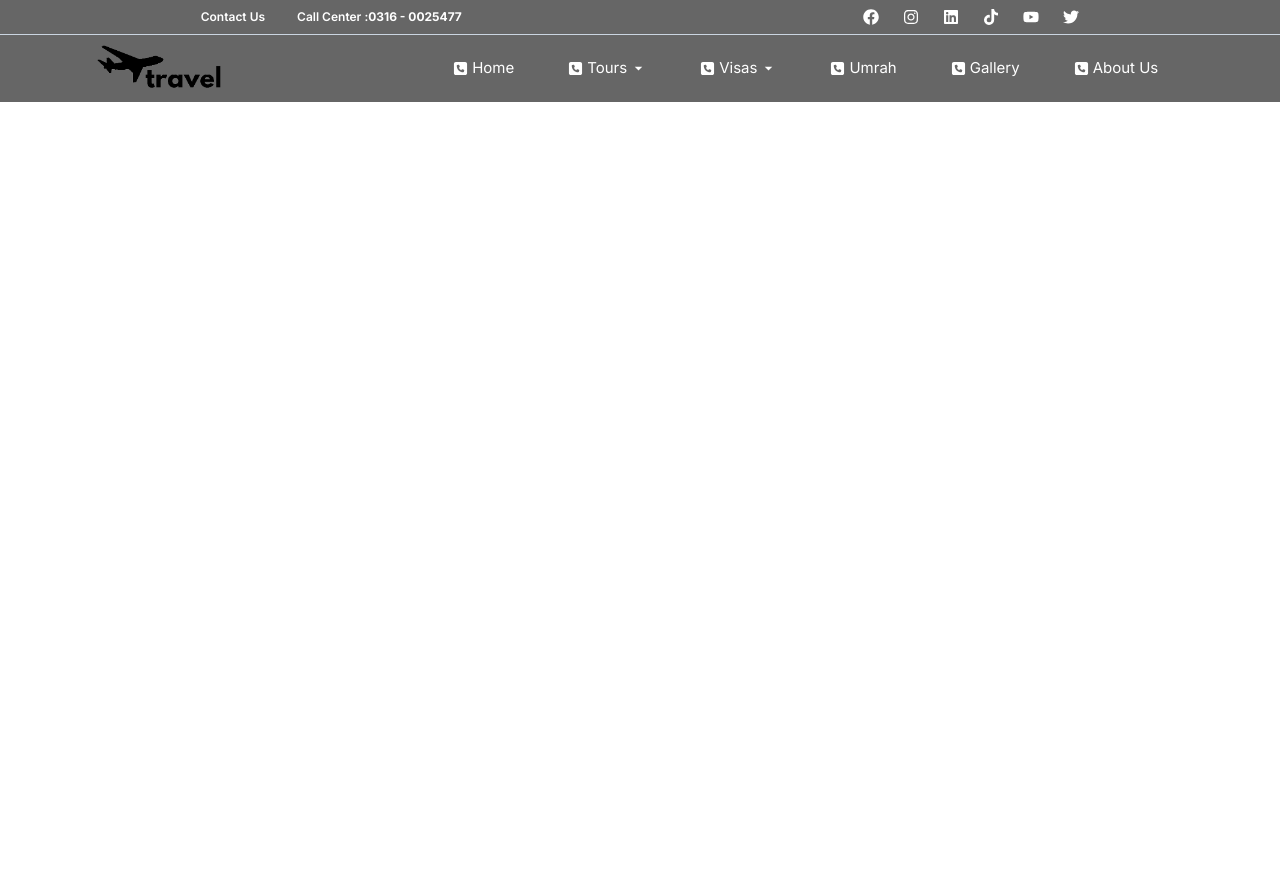
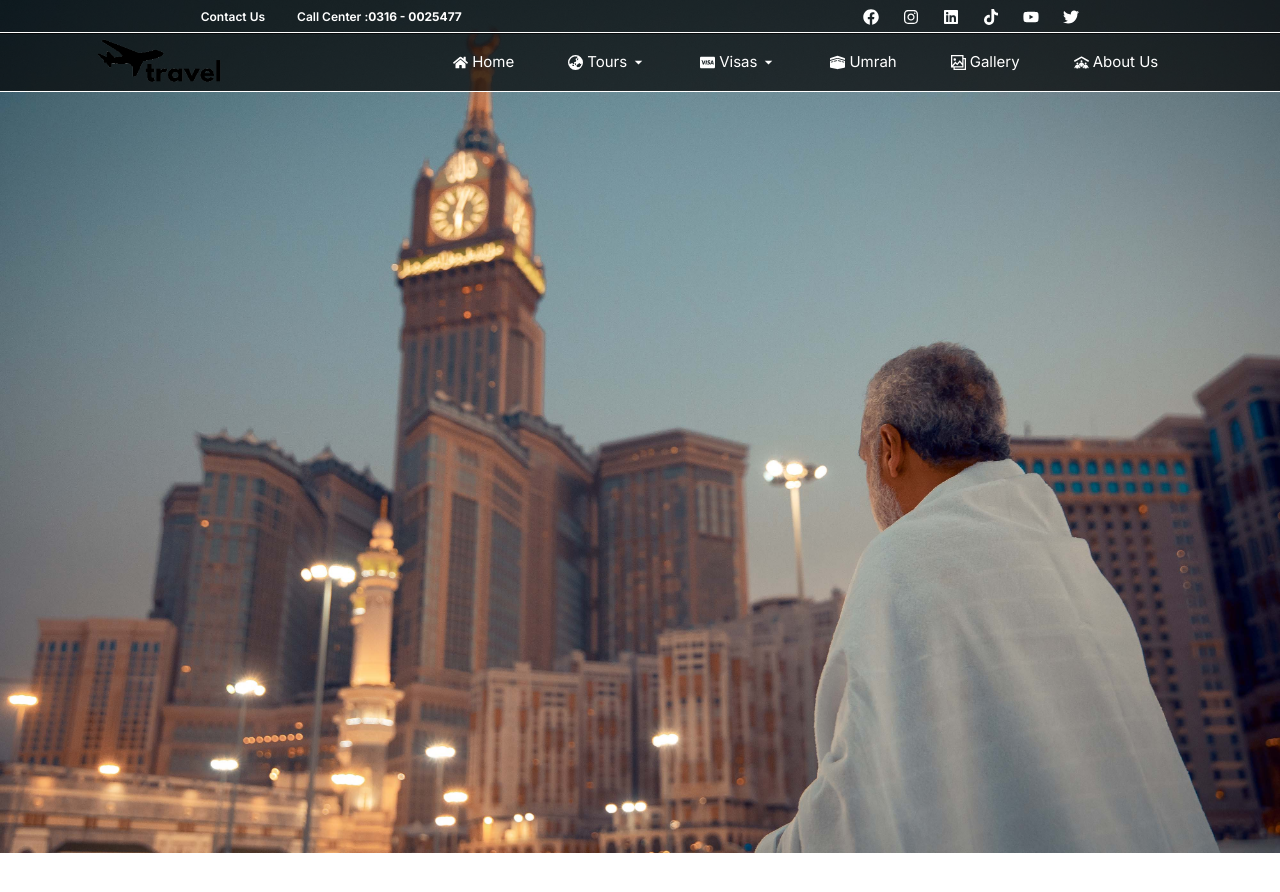
Before and after one commit to abdulrafay0608/Travel, a Next.js app: page / in a window 1280 px wide. Shown: the top 892 px of the page. Before the commit the page ends 800 px from the top, so only its background shows below. Built offline with nearby package versions, Linux system fonts and the light colour scheme.

Commit message:
first commit

```diff
--- a/app/page.js
+++ b/app/page.js
@@ -1,18 +1,17 @@
+
 import Header from '@/components/Header'
-// import HeroBanner from '@/components/HeroBanner'
+import HeroBanner from '@/components/HeroBanner'
 import Navbar from '@/components/Navbar'
 
 
 export default function Home() {
 
-  // const [navbar, setNavbar] = useState(false)
+
   return (
-    <main className="">
+    <main className="h-[200vh]">
       <Header />
       <Navbar />
-
-
-      {/* <HeroBanner /> */}
+      <HeroBanner />
     </main>
   )
 }
--- a/components/Header.jsx
+++ b/components/Header.jsx
@@ -1,3 +1,6 @@
+
+"use client"
+import { useEffect, useState } from 'react';
 import React from 'react'
 import Link from 'next/link';
 import { FaFacebook, FaInstagram, FaLinkedin, FaTiktok, FaYoutube, FaTwitter } from "react-icons/fa";
@@ -6,8 +9,36 @@ import { FaSquarePhone } from "react-icons/fa6";
 
 
 const Header = () => {
+
+
+  const [isOpen, setIsOpen] = useState(false);
+  const [show, setShow] = useState("translate-y-0");
+  const [lastScrollY, setLastScrollY] = useState(0);
+
+  const controlNavbar = () => {
+    if (window.scrollY > 100) {
+      // if (window.scrollY > lastScrollY && !isOpen) {
+      //     setShow("-translate-y-[60px]");
+      // } else {
+      //     setShow("shadow-sm");
+      // }
+    } else {
+      setShow("translate-y-0");
+    }
+    setLastScrollY(window.scrollY);
+  };
+
+  useEffect(() => {
+    // setIsOpen(false)
+    window.addEventListener("scroll", controlNavbar);
+    return () => {
+      window.removeEventListener("scroll", controlNavbar);
+    };
+  }, [lastScrollY]);
+
+
   return (
-    <header className='flex items-center justify-around py-2 bg-black/60 border-x-0 border-t-0 border border-b-slate-300'>
+    <header className={`${lastScrollY > 30 ? "bg-black" : "bg-black/70"} transition-all ease-in flex items-center justify-around py-2 fixed w-full ${show}`}>
       <div className=" flex items-center justify-center gap-8">
         <div className="text-[12px] font-semibold text-white flex justify-center items-center cursor-pointer">
           <div>Contact Us</div>
--- a/components/HeroBanner.jsx
+++ b/components/HeroBanner.jsx
@@ -68,33 +68,11 @@
 
 
 import React from 'react';
-import { Carousel } from 'react-responsive-carousel'
-import "react-responsive-carousel/lib/styles/carousel.min.css"; // requires a loader
 
 const HeroBanner = () => {
     return (
-        <div className="relative text-white text-[20px] w-full max-w-[1200px] mx-auto">
-            <Carousel
-                autoPlay={true}
-                infiniteLoop={true}
-                showThumbs={false}
-                showIndicators={false}
-                showStatus={false}
-            >
-                <div>
-                    <img
-                        src="/hero1.jpeg"
-                        className="aspect-[16/10] md:aspect-auto object-cover"
-                        alt="Hero Image 1" // Add alt text for accessibility
-                    />
-                    <div className="px-[15px] md:px-[40px] py-[10px] md:py-[25px] font-oswald bg-white absolute bottom-[25px] md:bottom-[75px] left-0 text-black/[0.9] text-[15px] md:text-[30px] uppercase font-medium cursor-pointer hover:opacity-90">
-                        Shop now
-                    </div>
-                </div>
-
-                {/* Add more slides here for hero2.jpeg and hero3.jpeg */}
-
-            </Carousel>
+        <div>
+            <img src='/hero3.jpeg' />
         </div>
     );
 };
--- a/components/Navbar.css
+++ b/components/Navbar.css
@@ -1,13 +1,17 @@
 nav {
     background-color: #666;
-    border-bottom: 1px solid #fff;
+    /* border-bottom: 1px solid #fff; */
     display: flex;
     align-items: center;
     justify-content: space-around;
-    z-index: 999;
     transition: all 0.3 ease-in-out;
 }
 
+
+nav img {
+    height: auto;
+    width: 150px;
+}
 
 nav ul {
     position: relative;
@@ -41,7 +45,7 @@ nav ul li a::after {
     background: burlywood;
     height: 3px;
     width: 0%;
-    bottom: -1px;
+    bottom: 4px;
     transition: all 0.3s ease-in;
 }
 
@@ -58,10 +62,7 @@ nav ul li ul {
 }
 
 nav ul li ul li {
-    background-color: #666;
     position: relative;
-    /* padding: 0px 6px; */
-    /* background-color: #ccc; */
     display: block;
     width: 100%;
 }
@@ -73,7 +74,6 @@ nav ul li ul li a {
     align-items: center;
     padding: 12px 15px;
     margin: 2px;
-    /* border-bottom: 1px solid #000; */
     display: block;
     width: 100%;
 }
@@ -97,10 +97,6 @@ nav ul li ul li a:hover:after {
 }
 
 
-nav ul li ul li a:hover {
-    /* background-color: #999;     */
-
-}
 
 nav ul li:focus-within>ul,
 nav ul li:hover>ul {
@@ -119,14 +115,24 @@ nav label {
 @media only screen and (max-width:921px) {
     nav ul li a {
         padding: 18px;
+        font-size: 15px;
     }
 }
 
+@media only screen and (max-width:861px) {
+    nav img {
+        height: auto;
+        width: 115px;
+    }
 
+    nav ul li a {
+        font-size: 14px;
+    }
 
-@media only screen and (max-width:821px) {
+}
+
+@media only screen and (max-width:768px) {
     nav {
-        background-color: #666;
         border-bottom: 1px solid #fff;
         display: flex;
         align-items: center;
@@ -136,23 +142,17 @@ nav label {
         padding: 10px 20px;
     }
 
-
     nav ul {
         position: absolute;
         left: 0;
-        top: 101px;
+        top: 94px;
         right: 0;
-        background-color: #666;
-        border-top: 1px solid #ccc;
-        /* display: block; */
-        /* justify-content: flex-start; */
-        /* align-items: center; */
-        /* padding: 4px; */
     }
 
     nav ul li {
         position: relative;
         width: 90%;
+        line-height: 8px;
     }
 
     nav ul li a {
@@ -165,6 +165,7 @@ nav label {
         align-items: center;
         column-gap: 4px;
         color: #fff;
+        width: 100%;
     }
 
     nav ul li a::after {
@@ -181,40 +182,22 @@ nav label {
         width: 30%;
     }
 
-
-
     nav ul li ul {
         position: relative;
         left: 20px;
-        /* line-height: 10px; */
-        top: 0;
-        /* display: none; */
-        width: 100%;
+        top: 0px;
+        display: none;
+        width: 300px;
         border: none;
     }
 
     nav ul li ul li {
-        background-color: #888;
-        position: relative;
         line-height: 18px;
-        /* padding: 0px 6px; */
-        /* background-color: #ccc; */
+        padding: 0px 6px;
+        background: rgba(0, 0, 0, 0.4);
         display: block;
         width: 100%;
     }
-
-
-    nav ul li ul li a {
-        display: flex;
-        justify-content: flex-start;
-        align-items: center;
-        padding: 12px 15px;
-        margin: 0px;
-        border-bottom: 1px solid #fff;
-        display: block;
-        width: 100%;
-    }
-
 
     nav ul li ul li a::after {
         content: "";
@@ -229,7 +212,7 @@ nav label {
     }
 
     nav ul li ul li a:hover:after {
-        width: 90%;
+        width: 80%;
     }
 
     nav label {
@@ -237,8 +220,8 @@ nav label {
         display: initial;
     }
 
-    #menu-bar:checked~nav ul {
+    /* #menu-bar:checked~nav ul {
         display: block;
-    }
+    } */
 
 }
--- a/components/Navbar.jsx
+++ b/components/Navbar.jsx
@@ -6,8 +6,11 @@ import MenuItem, { MenuItems, data } from "./MenuItem";
 import Link from 'next/link';
 import { FcCustomerSupport } from "react-icons/fc";
 import { MdOutlineLightMode } from "react-icons/md";
-import { FaSquarePhone } from "react-icons/fa6";
-import { IoMdArrowDropdown } from "react-icons/io";
+import { FaSquarePhone, FaEarthAsia, FaCarRear, FaRegHandshake, FaCcVisa, FaPeopleRoof } from "react-icons/fa6";
+import { IoMdArrowDropdown, IoMdAirplane } from "react-icons/io";
+import { FaHome, FaKaaba } from "react-icons/fa";
+import { CiLocationOn } from "react-icons/ci";
+import { GrGallery } from "react-icons/gr";
 
 
 import "./Navbar.css"
@@ -22,11 +25,11 @@ const Navbar = () => {
 
     const controlNavbar = () => {
         if (window.scrollY > 200) {
-            if (window.scrollY > lastScrollY && !isOpen) {
-                setShow("-translate-y-[60px]");
-            } else {
-                setShow("shadow-sm");
-            }
+            // if (window.scrollY > lastScrollY && !isOpen) {
+            //     setShow("-translate-y-[100px]");
+            // } else {
+            //     setShow("shadow-sm");
+            // }
         } else {
             setShow("translate-y-0");
         }
@@ -34,7 +37,7 @@ const Navbar = () => {
     };
 
     useEffect(() => {
-        setIsOpen(false)
+        // setIsOpen(false)
         window.addEventListener("scroll", controlNavbar);
         return () => {
             window.removeEventListener("scroll", controlNavbar);
@@ -45,32 +48,32 @@ const Navbar = () => {
 
     return (
 
-        <nav className={``}>
+        // <header>
+        <nav className={`${lastScrollY > 30 ? "bg-black" : "bg-black/70"} transition-all ease-in
+         h-[60px] border border-x-0 border-white top-8 z-50 fixed w-full ${show}`}>
             <div className="" >
-                <Image className="" height={150} width={150} src={`/logo.png`} alt="logo" />
+                <img className="" src={`/logo.png`} alt="logo" />
             </div>
 
-
-
             {/* Navigation links for larger screens */}
-            <ul className={`${isOpen ? "block" : "md:flex hidden"}`}>
-                <li><a href={"#"}><FaSquarePhone /> Home </a></li>
-                <li><a href={"#"}><FaSquarePhone /> Tours <IoMdArrowDropdown /></a>
-                    <ul>
-                        <li><a href={"#"}><FaSquarePhone />  International Tours </a></li>
-                        <li><a href={"#"}><FaSquarePhone />  Tours in Pakistan</a></li>
-                        <li><a href={"#"}><FaSquarePhone />  Destination Guides </a></li>
+            <ul className={`${isOpen ? "block" : "md:flex hidden"} md:bg-transparent bg-black/70`}>
+                <li><a href={"#"}><FaHome /> Home </a></li>
+                <li><a href={"#"}><FaEarthAsia /> Tours <IoMdArrowDropdown /></a>
+                    <ul className="md:bg-black/80 border border-white">
+                        <li><a href={"#"}><IoMdAirplane />  International Tours </a></li>
+                        <li><a href={"#"}><FaCarRear />  Tours in Pakistan</a></li>
+                        <li><a href={"#"}><CiLocationOn />  Destination Guides </a></li>
                     </ul>
                 </li>
-                <li><a href={"#"}><FaSquarePhone /> Visas <IoMdArrowDropdown /></a>
-                    <ul>
-                        <li><a href={"#"}><FaSquarePhone />  Tourist Visas</a></li>
-                        <li><a href={"#"}><FaSquarePhone />  Visas Consultancy</a></li>
+                <li><a href={"#"}><FaCcVisa /> Visas <IoMdArrowDropdown /></a>
+                    <ul className="md:bg-black/80  border border-white">
+                        <li><a href={"#"}><FaCcVisa />  Tourist Visas</a></li>
+                        <li><a href={"#"}><FaRegHandshake />  Visas Consultancy</a></li>
                     </ul>
                 </li>
-                <li><a href={"#"}><FaSquarePhone /> Umrah </a></li>
-                <li><a href={"#"}><FaSquarePhone /> Gallery </a></li>
-                <li><a href={"#"}><FaSquarePhone /> About Us </a></li>
+                <li><a href={"#"}><FaKaaba /> Umrah </a></li>
+                <li><a href={"#"}><GrGallery /> Gallery </a></li>
+                <li><a href={"#"}><FaPeopleRoof /> About Us </a></li>
             </ul>
 
 
@@ -82,6 +85,7 @@ const Navbar = () => {
             </label>
 
         </nav>
+        // </header>
 
         //  {/* Hamburger menu for smaller screens */ }
         //     {/* <div className="">
```
Also changed, not shown: app/globals.css (+55 -0 lines).
